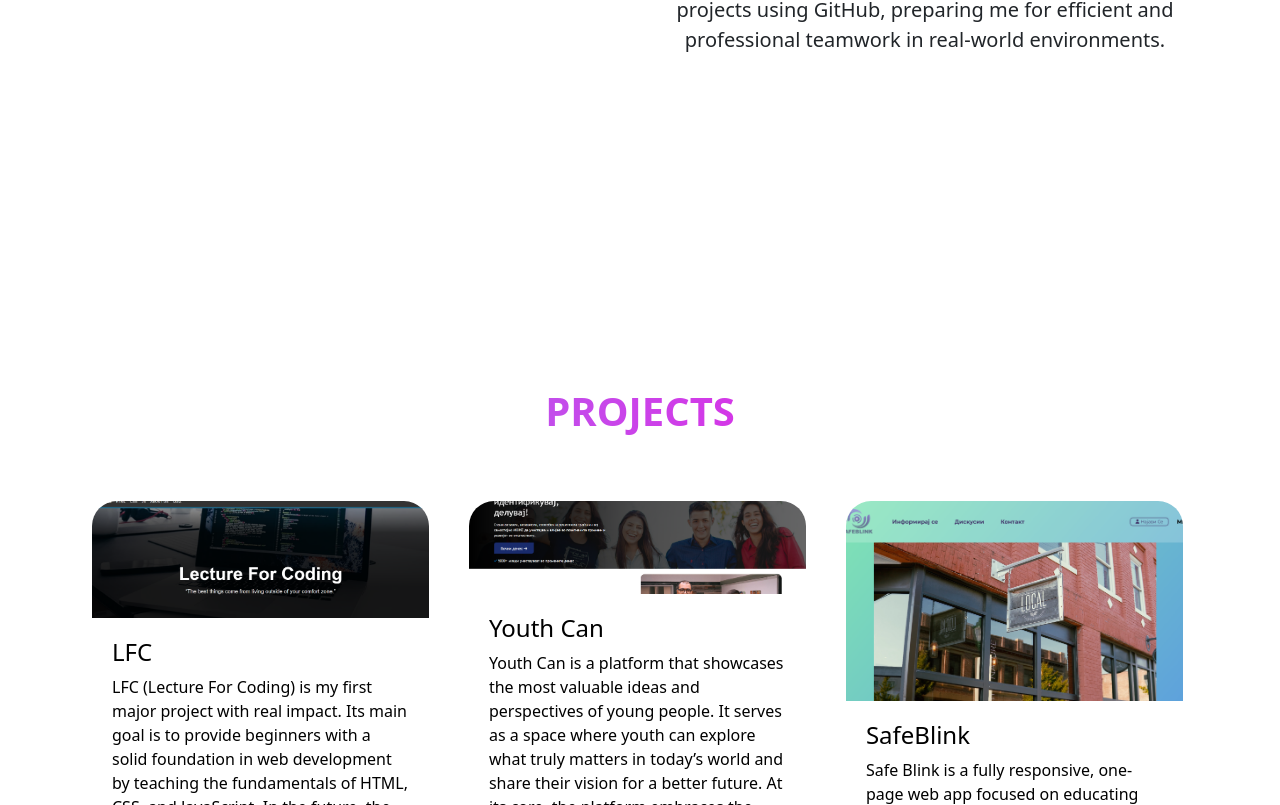
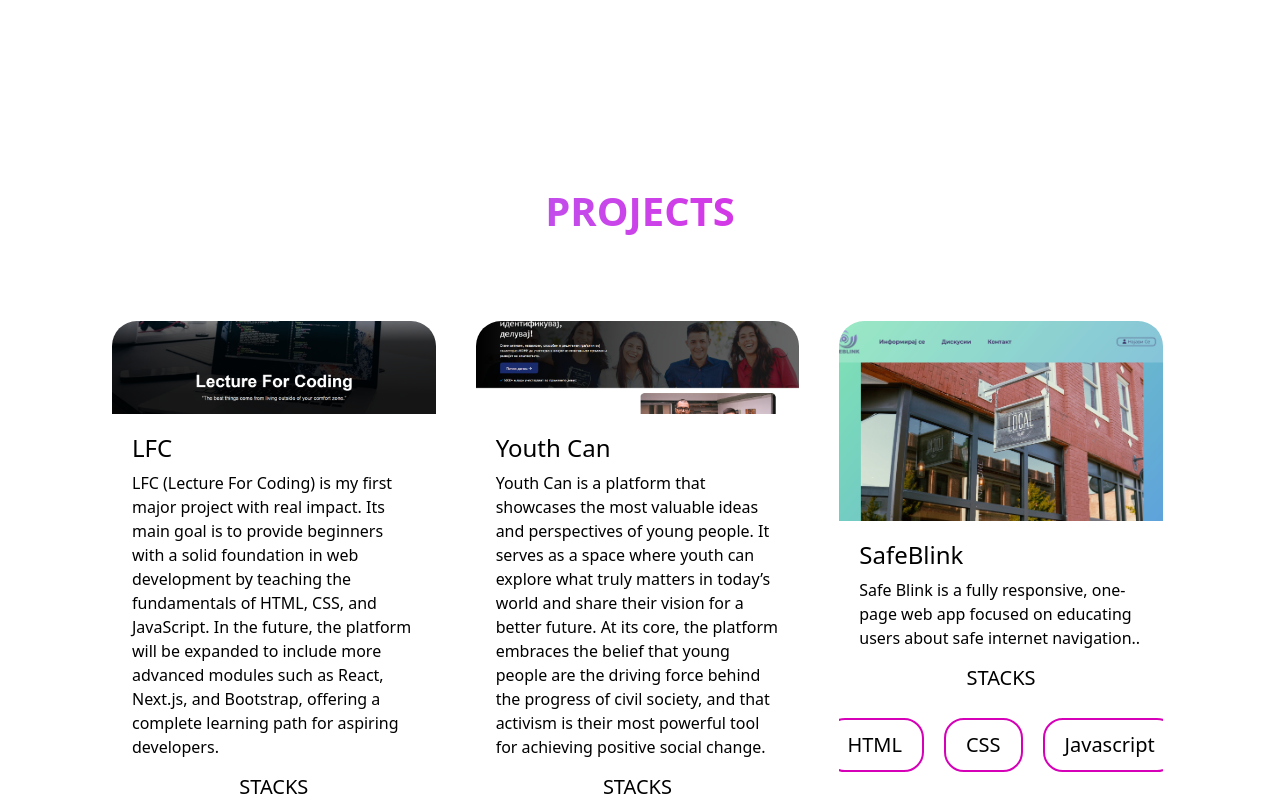
Before and after one commit to HristijanRalis/WebPortfolio, a React (Vite) app in the folder WebPortfolio/: page / in a window 1280 px wide. Shown: the part 1495-2300 px from the top of the page. Built offline with nearby package versions, Linux system fonts and the light colour scheme.

Commit message:
Done with responsivety

```diff
--- a/WebPortfolio/src/App.css
+++ b/WebPortfolio/src/App.css
@@ -10,7 +10,8 @@
   display: flex;
   justify-content: center;
   scroll-margin-top: 100px;
-  padding-top: 100px;
+  padding-top: 100px 0 0 0;
+  box-sizing: border-box;
 }
 
 .Title {
@@ -368,10 +369,15 @@
 }
 
 /* ====== PROJECTS ====== */
+
 .ProjectsContainer {
   display: flex;
   flex-wrap: wrap;
   gap: 20px;
+  padding: 20px;
+  margin: 0 auto;
+  width: 100%;
+  box-sizing: border-box;
 }
 
 .ProjectBody {
@@ -576,6 +582,15 @@
   }
 }
 @media (max-width: 764px) {
+  html,
+  body,
+  #root,
+  .App {
+    width: 100%;
+    margin: 0;
+    padding: 0;
+    overflow-x: hidden;
+  }
   .BANNER {
     height: auto;
     margin-top: 100px;
@@ -608,6 +623,7 @@
   .ProjectBody {
     width: 100%;
   }
+
   .myExpertize p {
     font-size: 25px;
     letter-spacing: 1px;
@@ -633,4 +649,7 @@
   .myExpertize {
     width: 100%;
   }
+  .Projects {
+    width: 100%;
+  }
 }
```
